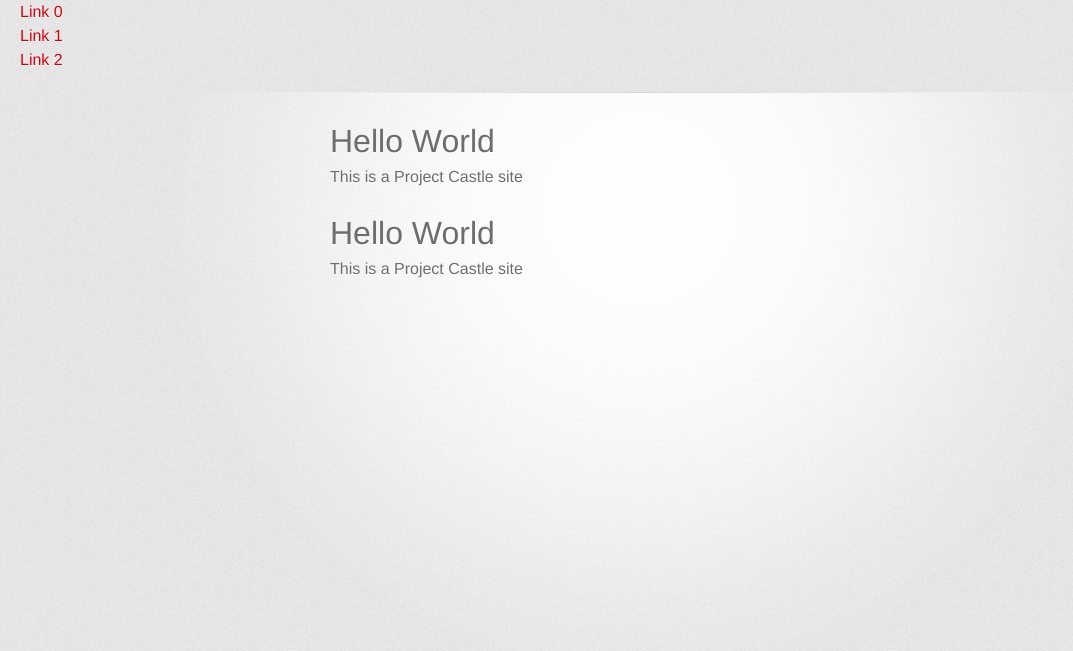
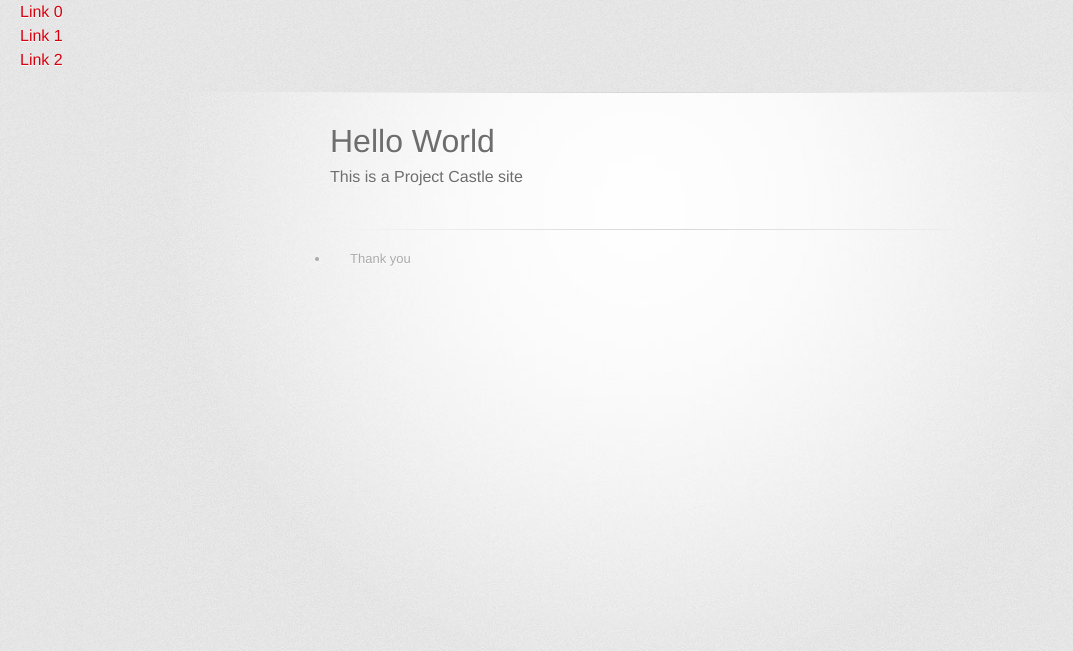
Before and after one commit to jx22/jx22.github.io, a Jekyll site: the page built from index.html, in a window 1280 px wide. Shown: the top 651 px of the page, without its empty margins (0-1073 px from the left). Built offline with Jekyll 4.4.1, drawn with Linux system fonts in a browser that asks for light colours; some web fonts are replaced.

Commit message:
refine default.html content

```diff
--- a/_layouts/default.html
+++ b/_layouts/default.html
@@ -31,10 +31,11 @@
 
         {{ content }}
 
-<h1>
-<a id="hello-world-1" class="anchor" href="#hello-world-1" aria-hidden="true"><span aria-hidden="true" class="octicon octicon-link"></span></a>Hello World</h1>
-
-<p>This is a Project Castle site</p>
+        <footer>
+  	    		<ul>
+  	        		<li>Thank you</li>
+  				</ul>
+  			</footer>
 
       </div>
     </div>
```
